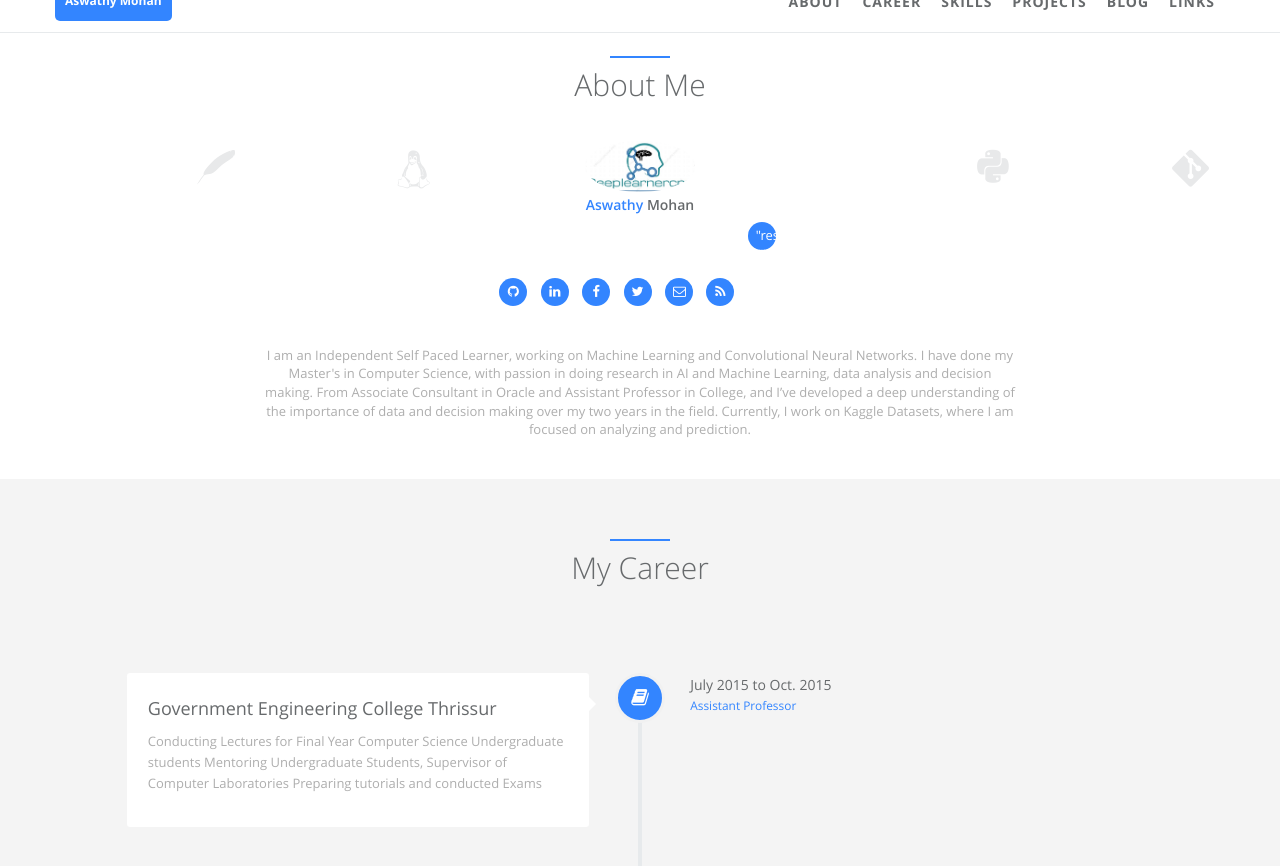
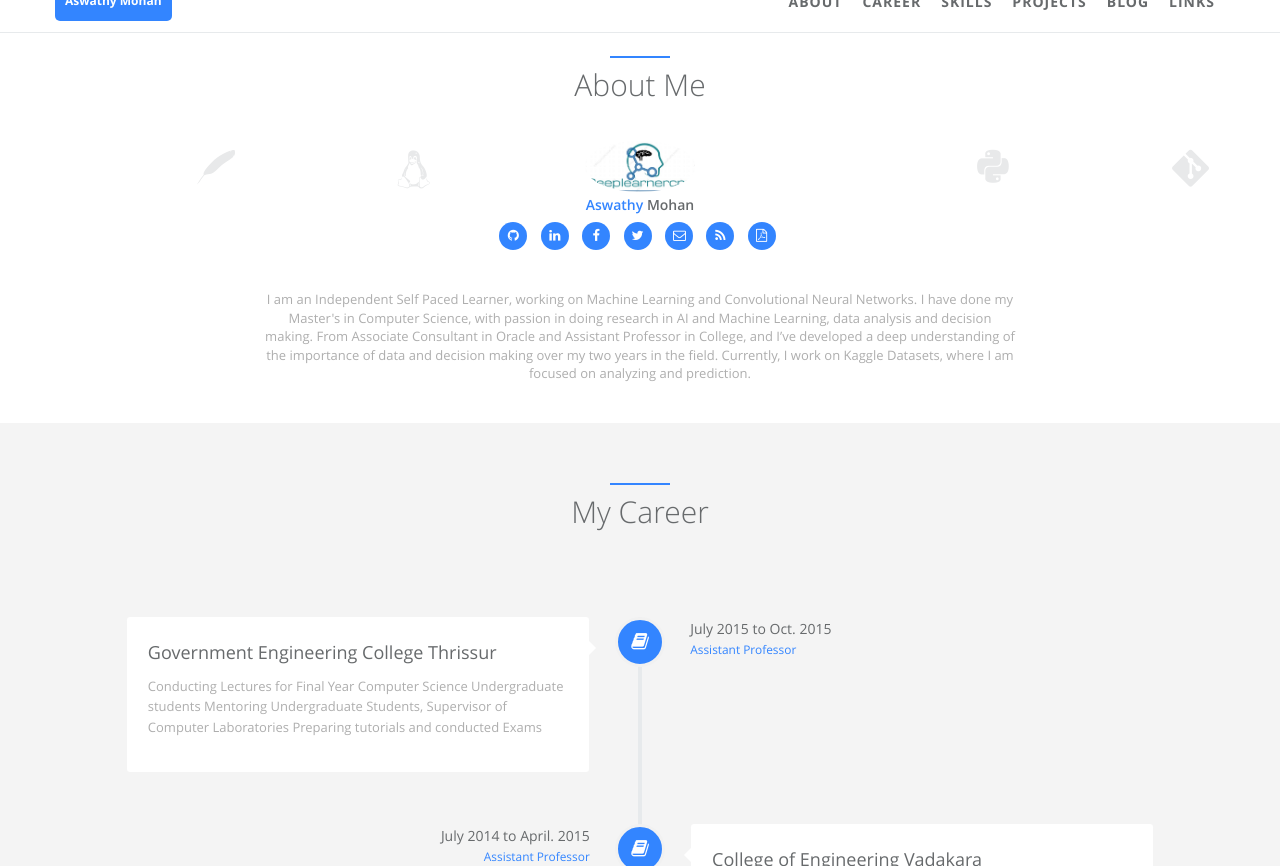
Before and after one commit to AswathyMV/aswathy.mohan, a Jekyll site: the page built from index.html, in a window 1280 px wide and 900 px high, scrolled down 440 px, cut to the strip 34-900 px from the top of the window. Built offline with Jekyll 4.4.1, drawn with Linux system fonts in a browser that asks for light colours.

Commit message:
Update _config.yml

```diff
--- a/_config.yml
+++ b/_config.yml
@@ -21,9 +21,7 @@ author:  # change following line to your infomation.
   facebook_username: aswathy18989  # Leave blank if you don't have now
   twitter_username: aswathy1891989  # Leave blank if you don't have now
   email: aswathy1891989@gmail.com  # Leave blank if you don't have now # Leave blank if you don't have now
-  cv:
-    - name: resume
-    - link: Aswathy_CV.pdf # An online CV can be printed as PDF, leave blank if you don't have now
+  cv: Aswathy_CV.pdf # An online CV can be printed as PDF, leave blank if you don't have now
   # skill icons are on avatar's left and right side. Reference urls are http://fontawesome.io/ and http://fizzed.com/oss/font-mfizz
   skill_icon1:
     - name: icon-apache
```
